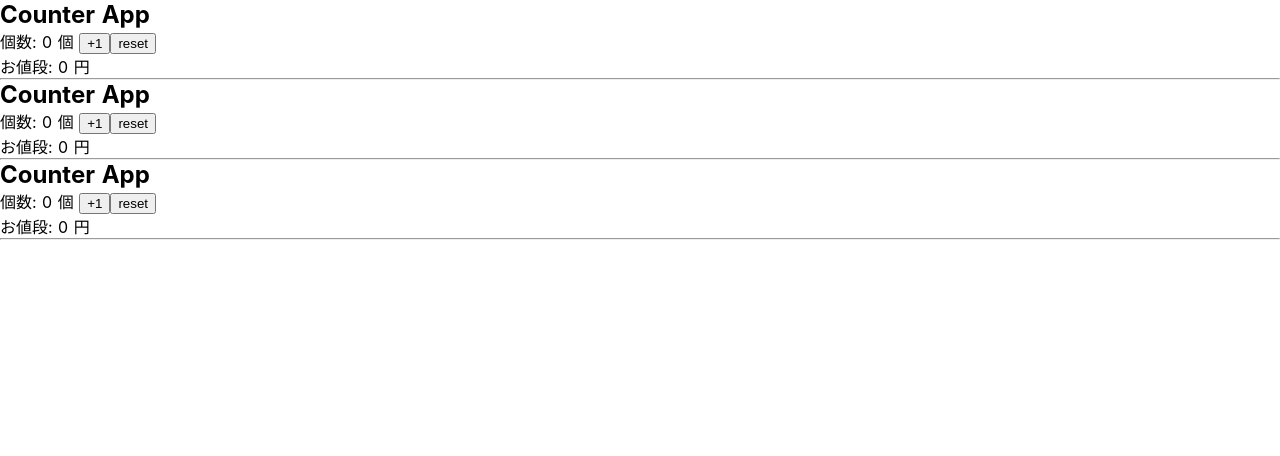
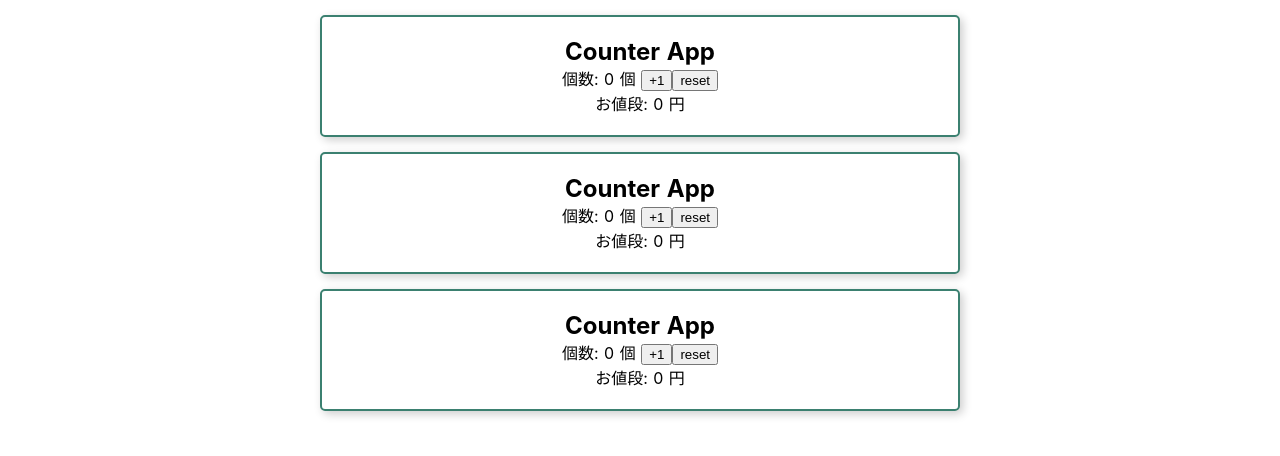
Before and after one commit to kaoru1985/marmot, a Nuxt app: page / in a window 1280 px wide. Shown: the top 456 px of the page. Built offline with nearby package versions, Linux system fonts and the light colour scheme.

Commit message:
コンポーネントのcssいじる

```diff
--- a/components/Hoge1.vue
+++ b/components/Hoge1.vue
@@ -6,6 +6,17 @@
     <button v-on:click="$store.commit('hoge/resetCount')">reset</button>
     <br>
     お値段: {{ $store.state.hoge.price }} 円
-    <hr>
   </section>
 </template>
+
+<style module>
+section {
+  width: 50%;
+  margin: 15px auto;
+  padding: 20px;
+  border: solid 2px #3b8070;
+  border-radius: 5px;
+  box-shadow: 3px 3px 10px rgba(0,0,0,0.2);
+}
+
+</style>
--- a/components/Hoge2.vue
+++ b/components/Hoge2.vue
@@ -6,6 +6,5 @@
     <button v-on:click="$store.commit('hoge/resetCount')">reset</button>
     <br>
     お値段: {{ $store.state.hoge.price }} 円
-    <hr>
   </section>
 </template>
--- a/components/Hoge3.vue
+++ b/components/Hoge3.vue
@@ -6,6 +6,5 @@
     <button v-on:click="$store.commit('hoge/resetCount')">reset</button>
     <br>
     お値段: {{ $store.state.hoge.price }} 円
-    <hr>
   </section>
 </template>
--- a/pages/index.vue
+++ b/pages/index.vue
@@ -9,3 +9,8 @@
 <script>
 export default {}
 </script>
+<style>
+  .container {
+    text-align: center;
+  }
+</style>
```
